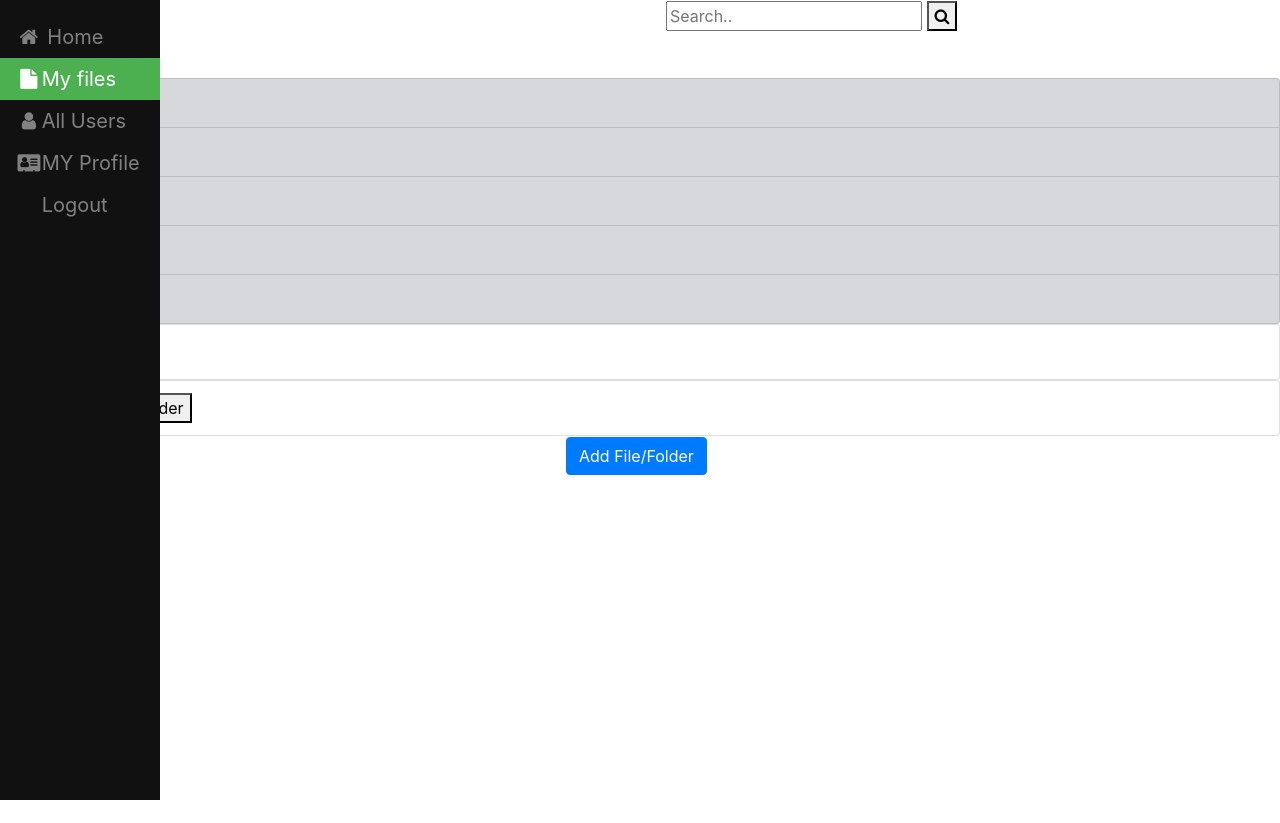
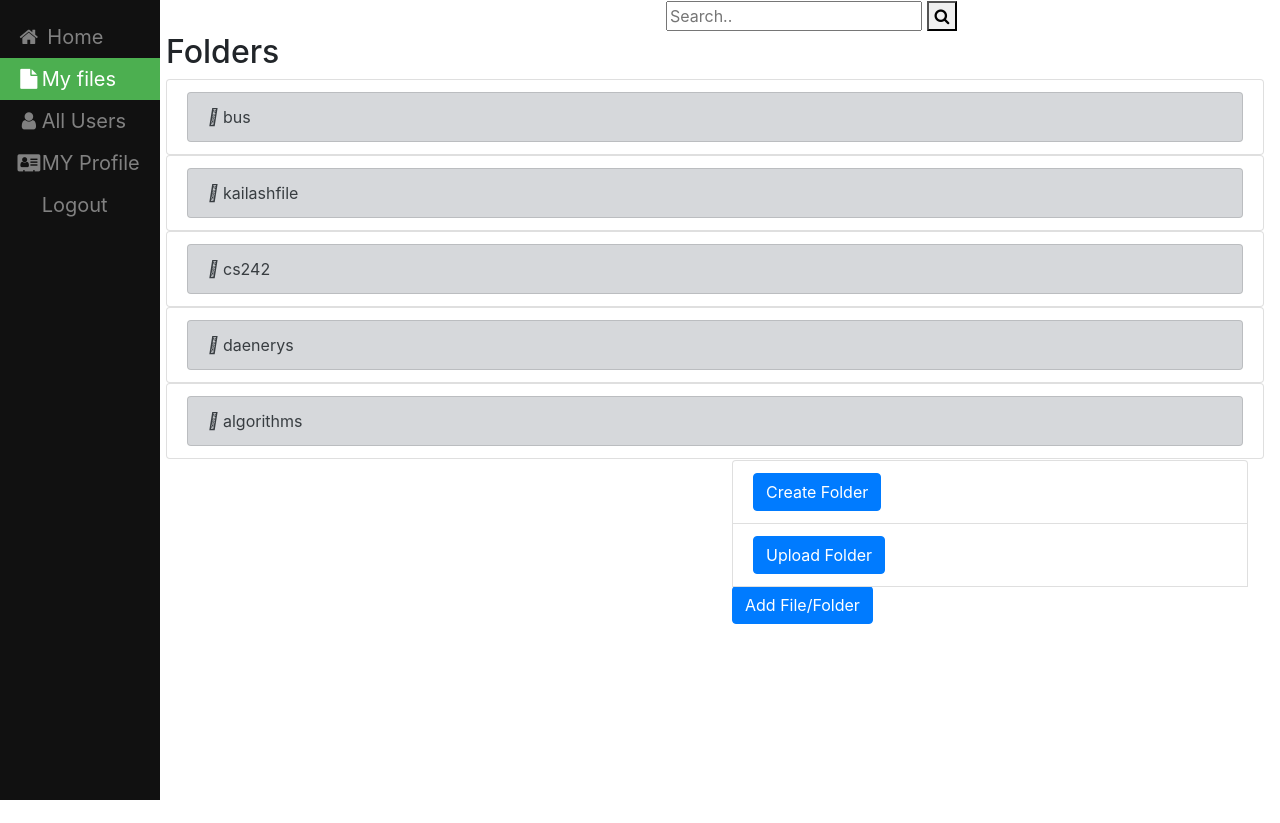
Before and after one commit to BUNNY-1269/Doc_Sharings, a Django app: page /folder/1/ in a window 1280 px wide. Shown: the top 823 px of the page. Before the commit the page ends 800 px from the top, so only its background shows below. Run offline with Django 3.2, Linux system fonts and the light colour scheme; data comes from the database, SQL or seed files in the repository; some libraries are stand-ins or nearby versions.

Commit message:
Update user_linkedfiles.html

```diff
--- a/templates/filesharing/user_linkedfiles.html
+++ b/templates/filesharing/user_linkedfiles.html
@@ -26,9 +26,8 @@
 </form>
 
 
-
+<div class="content">
 {% if files %}
-
 <div class="list-group">
       {% for file in files %}
             <div class="list-group">
@@ -36,49 +35,38 @@
                      <h4 class="list-group-item-text">{{ file.name}}</h4>
                       <p class="list-group-item-text">{{ file.created_on}}</p>
                       <a class="list-group-item-text" href="{{ file.file.url }}" target="_blank"><button type="button" class="btn btn-primary">Preview</button> </a> </td>
-
                       <a class="list-group-item-text" href="{{ file.file.url }}" target="_blank" download><button type="button" class="btn btn-primary">Download</button></a>
                       <a class="list-group-item-text" href="{% url 'filesharing:delete' file.pk %}" ><button type="button" class="btn btn-primary">Delete</button></a>
-
                       {% if file.isprivate %}
                         <a class="list-group-item-text" href="{% url 'filesharing:makepublic' file.pk %}" ><button type="button" class="btn btn-primary">Make Public</button></a>
-
                       {% else %}
                          <a class="list-group-item-text" href="{% url 'filesharing:makeprivate' file.pk %}" ><button type="button" class="btn btn-primary">Make Private</button></a>
                       {% endif %}
-
                 </div>
-
-
+            </div>
       {% endfor %}
     </div>
 {% endif %}
 
-
-
+<div class="list-group">
  <h2>Folders</h2>
 {% if folders %}
+{% for f in folders %}
+        <div class="list-group">
+             <div class="list-group-item">
+                 <a href="{% url 'filesharing:user-linked-files' f.id %}" class="list-group-item list-group-item-action list-group-item-secondary "><i class='fas fa-folder'></i> {{ f }} </a>
+             </div>
+        </div>
+ {% endfor %}
 
-<div class="list-group">
-  {% for f in folders %}
-   <a href="{% url 'filesharing:user-linked-files' f.id %}" class="list-group-item list-group-item-action list-group-item-secondary "><i class='fas fa-folder'></i> {{ f.name }} </a>
-  {% endfor %}
+ {% endif %}
  </div>
 
-
-{% endif %}
-
-<div>
+<div class="content1">
     <a href="{% url 'filesharing:linked-folder-add' active_folder.id %}" class="list-group-item">
-                 <button type="button" >Create Folder</button> </a>
-  </div>
-<div>
+    <button type="button" class="btn btn-primary" >Create Folder</button> </a>
     <a href="{% url 'filesharing:folder-upload' active_folder.id %}" class="list-group-item">
-                 <button type="button" >Upload folder Folder</button> </a>
-  </div>
-
-
-      <div class="content1">
+    <button type="button" class="btn btn-primary">Upload Folder</button> </a>
     <button type="button" id="button" class="btn btn-primary">Add File/Folder</button>
 </div>
 
@@ -121,6 +109,6 @@
 
          }
   </script>
-
+</div>
   </body>
 </html>
```
Lines whose indentation alone changed are shown as unchanged.
